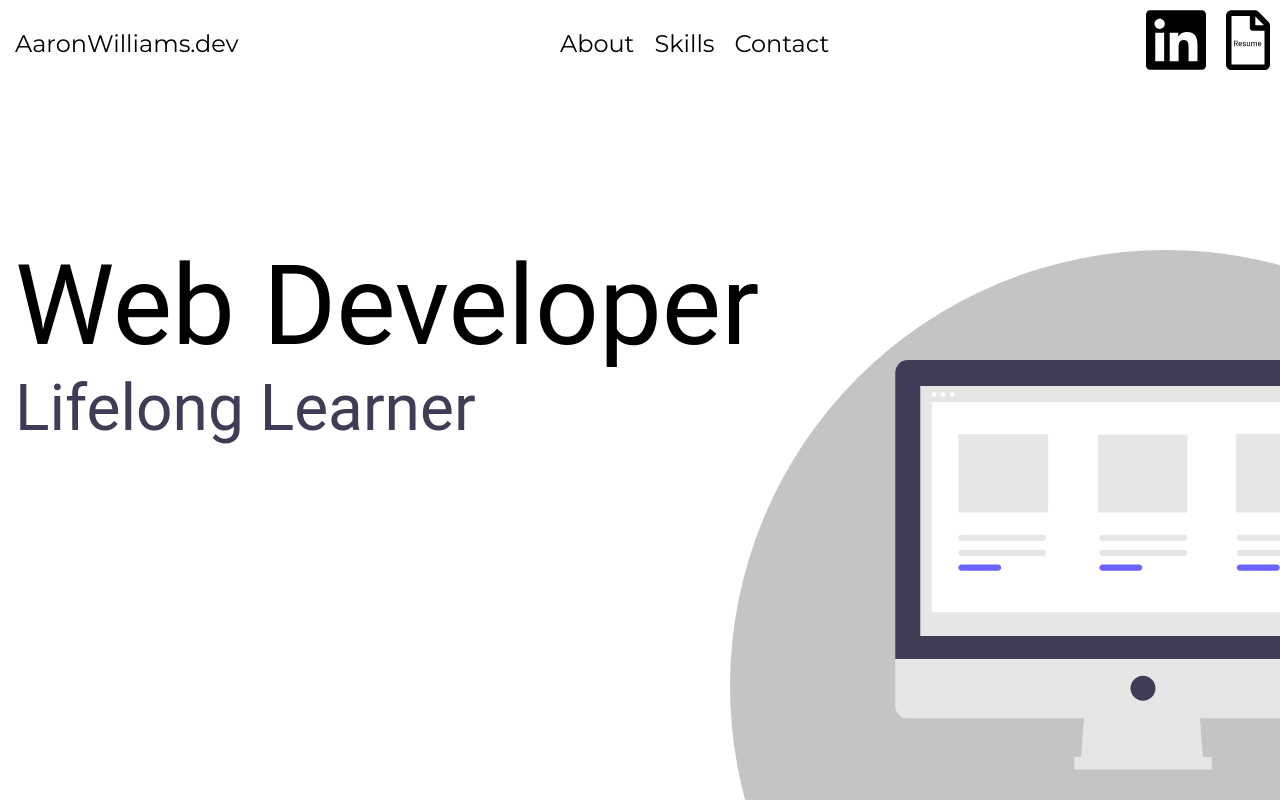
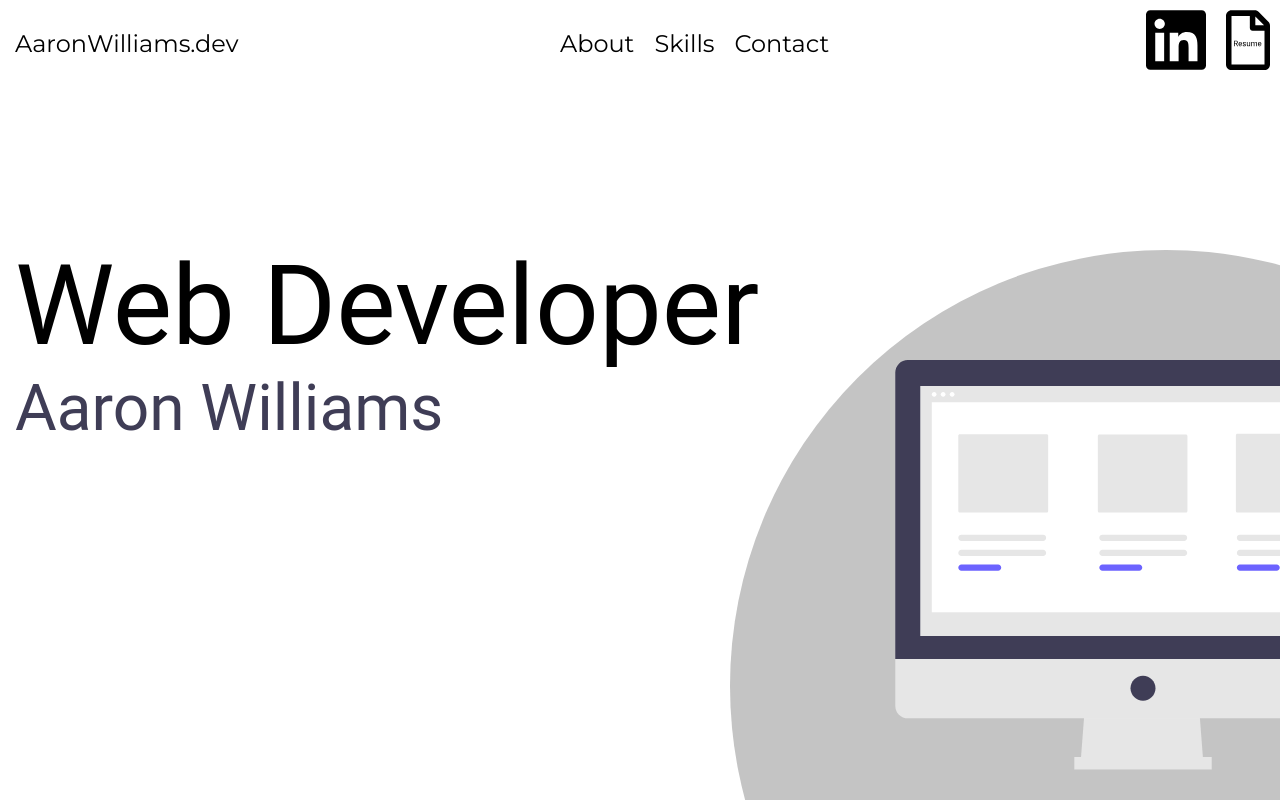
Before and after one commit to amadub/react-portfolio, a React (Create React App) app: page / in a window 1280 px wide. Built offline with nearby package versions, Linux system fonts and the light colour scheme.

Commit message:
subtitle update

```diff
--- a/src/components/Header/MobileNavbar/styles.css
+++ b/src/components/Header/MobileNavbar/styles.css
@@ -1,6 +1,6 @@
 .nav__logo {
   margin: 15px;
-  font-size: 1.5rem;;
+  font-size: 1.5rem;
 }
 
 .nav__logo a,
--- a/src/components/Home/index.js
+++ b/src/components/Home/index.js
@@ -12,7 +12,7 @@ const Home = () => {
             </div>
             <div className="hero__text">
                 <h1 className="hero__text--heading">Web Developer</h1>
-                <div className="hero__text--subheading">Lifelong Learner</div>
+                <div className="hero__text--subheading">Aaron Williams</div>
             </div>
         </div>
     );
```
Also changed, not shown: 1 other file (tests, documents, lock files or other folders).
